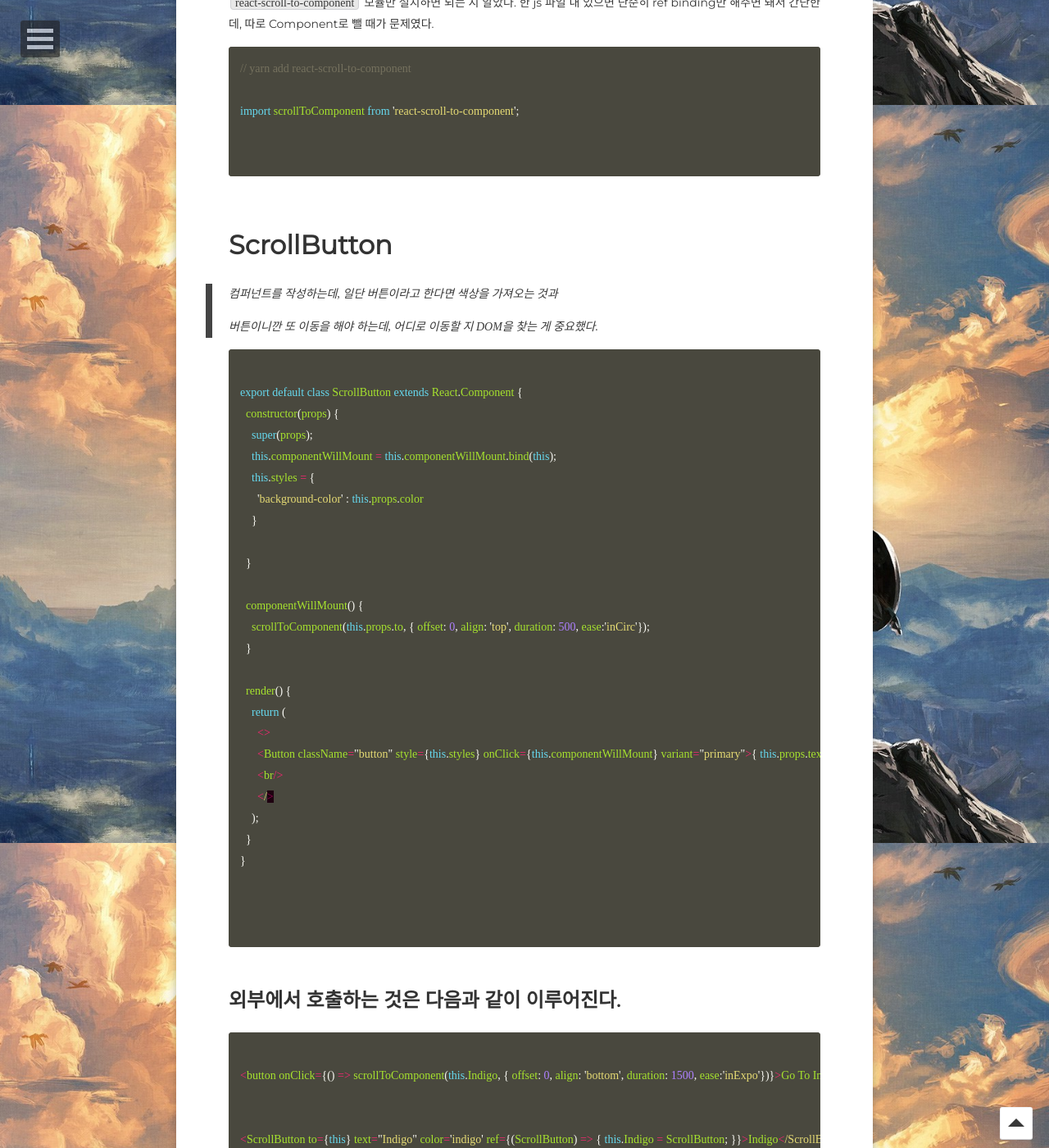
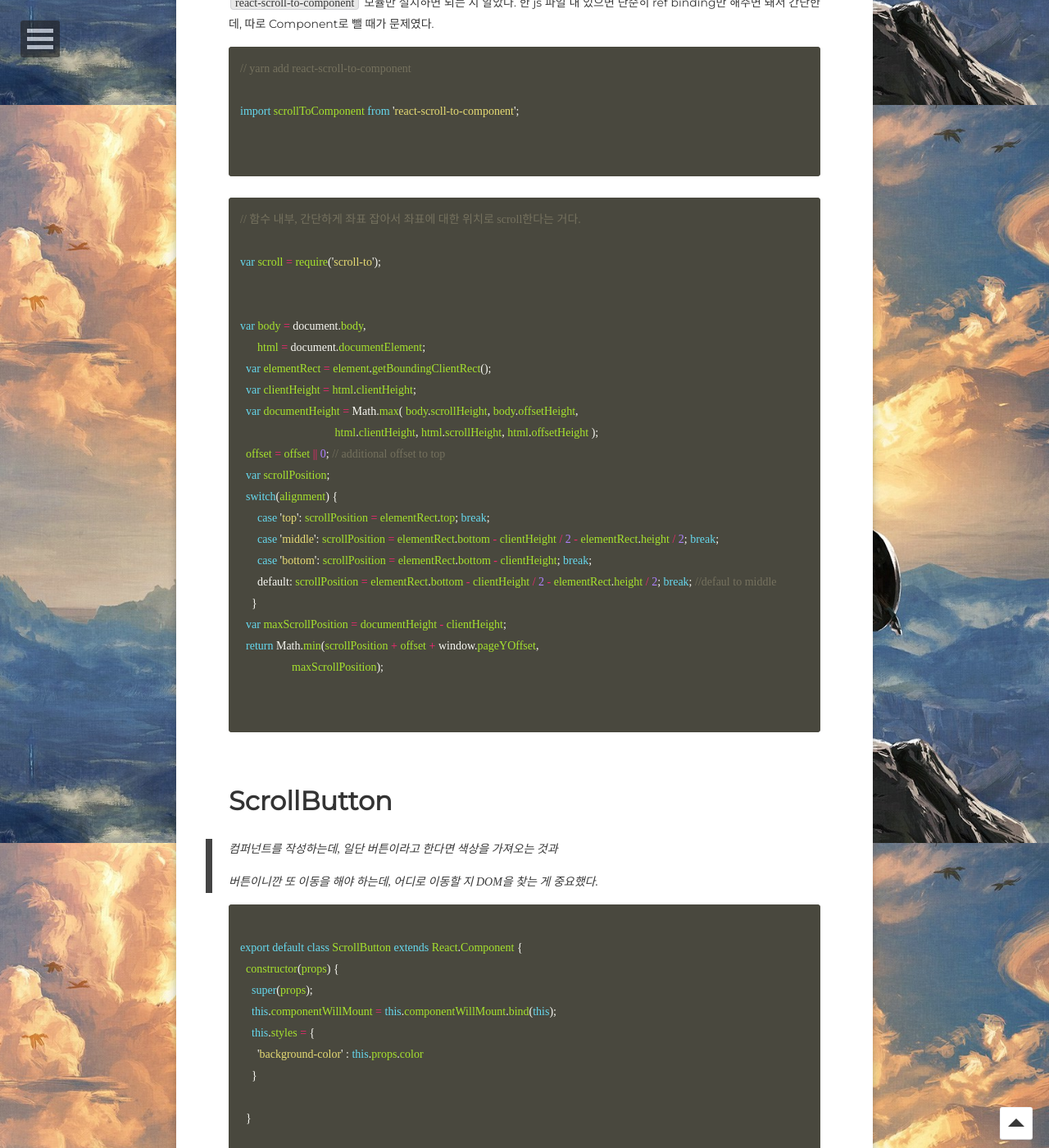
Before and after one commit to ghk829/ghk829.github.io, a Jekyll site: the page built from _posts/2019-07-01-react-TOC.md, in a window 1280 px wide and 1400 px high, scrolled down 772 px. Shown: the whole window at 82% size. Built offline with Jekyll 4.4.1, drawn with Linux system fonts in a browser that asks for light colours; some web fonts are replaced.

Commit message:
scroll to component

````diff
--- a/_posts/2019-07-01-react-TOC.md
+++ b/_posts/2019-07-01-react-TOC.md
@@ -26,6 +26,34 @@ comments: false
 // yarn add react-scroll-to-component
 
 import scrollToComponent from 'react-scroll-to-component';
+
+
+```
+
+
+``` javascript
+// 함수 내부, 간단하게 좌표 잡아서 좌표에 대한 위치로 scroll한다는 거다.
+
+var scroll = require('scroll-to');
+
+
+var body = document.body,
+      html = document.documentElement;
+  var elementRect = element.getBoundingClientRect();
+  var clientHeight = html.clientHeight;
+  var documentHeight = Math.max( body.scrollHeight, body.offsetHeight,
+                                 html.clientHeight, html.scrollHeight, html.offsetHeight );
+  offset = offset || 0; // additional offset to top
+  var scrollPosition;
+  switch(alignment) {
+      case 'top': scrollPosition = elementRect.top; break;
+      case 'middle': scrollPosition = elementRect.bottom - clientHeight / 2 - elementRect.height / 2; break;
+      case 'bottom': scrollPosition = elementRect.bottom - clientHeight; break;
+      default: scrollPosition = elementRect.bottom - clientHeight / 2 - elementRect.height / 2; break; //defaul to middle
+    }
+  var maxScrollPosition = documentHeight - clientHeight;
+  return Math.min(scrollPosition + offset + window.pageYOffset,
+                  maxScrollPosition);
 
 
 ```
````
